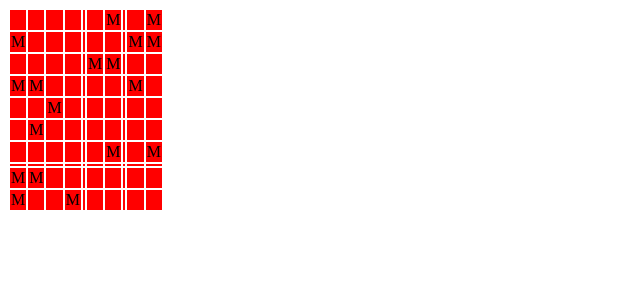
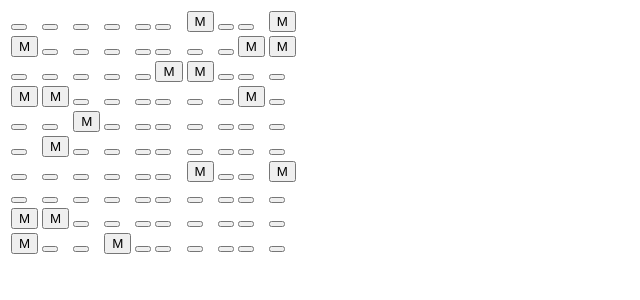
Before and after one commit to ClippyCat/lamegames, a Flask app: page / in a window 1280 px wide. Shown: the top 300 px of the page, without its empty margins (0-640 px from the left). Run offline with Flask 3, Linux system fonts and the light colour scheme.

Commit message:
Add button to cell, remove classes and inline-styles

```diff
--- a/templates/index.html
+++ b/templates/index.html
@@ -12,7 +12,7 @@
 		{% for row in board %}
 			<tr>
 				{% for cell in row %}
-					<td class="cell" style="background-color:#FF0000">{{ cell }}</td>
+					<td><button>{{ cell }}</button></td>
 				{% endfor %}
 			</tr>
 		{% endfor %}
```
